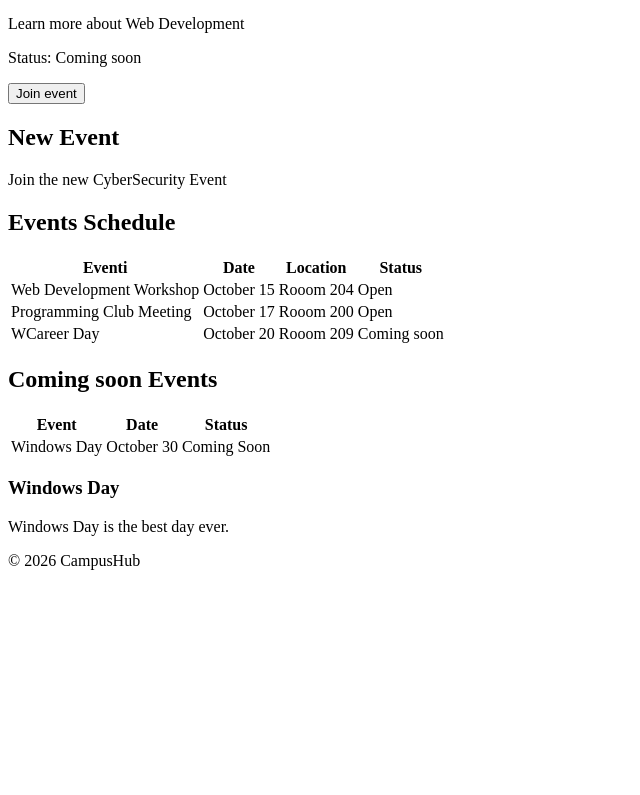
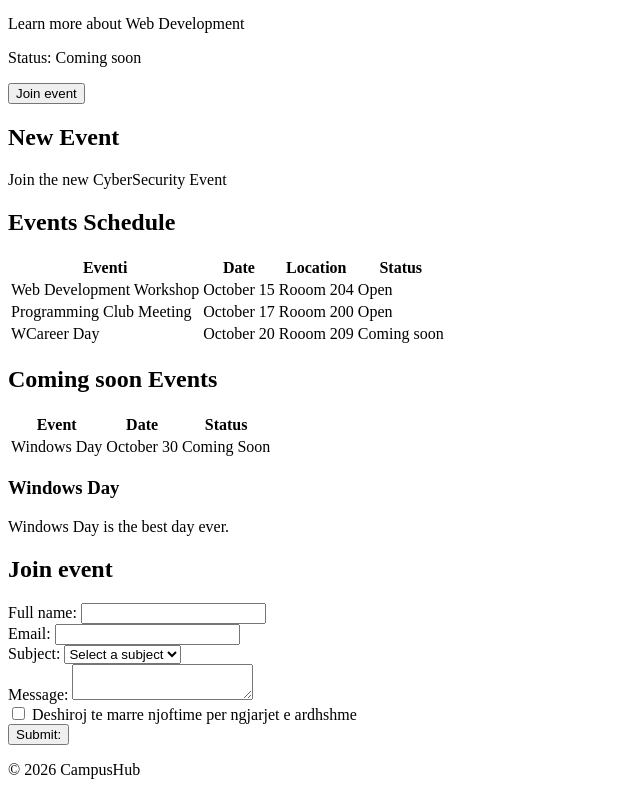
Before and after one commit to drilonkrivaqa/CampusHub-1b, a plain HTML site: page eventet.html in a window 1280 px wide. Shown: the part 487-1282 px from the top of the page, without its empty margins (0-640 px from the left). Before the commit the page ends 1073 px from the top, so only its background shows below. Drawn offline with Linux system fonts and the light colour scheme.

Commit message:
events.html update with form

```diff
--- a/eventet.html
+++ b/eventet.html
@@ -109,6 +109,38 @@
                 <p>Windows Day is the best day ever.</p>
             </article>
         </section>
+
+        <section>
+            <h2>Join event</h2>
+            <form>
+                <div>
+                    <label for="name">Full name:</label>
+                    <input type="text" name="name" id="name" required minlength="3">
+                </div>
+                <div>
+                    <label for="email">Email:</label>
+                    <input type="email" name="email" id="email" required>
+                </div>
+                <div>
+                    <label for="subject">Subject:</label>
+                    <select name="subject" id="subject">
+                        <option value="">Select a subject</option>
+                        <option value="events">Events</option>
+                        <option value="clubs">Clubs</option>
+                        <option value="other">Other</option>
+                    </select>
+                    <div>
+                        <label for="message">Message: </label>
+                        <textarea name="message" id="message" required minlength="10"></textarea>
+                    </div>
+                    <input type="checkbox" id="updates" name="updates">
+                    <label for="updates">Deshiroj te marre njoftime per ngjarjet e ardhshme</label>
+                    <div>
+                        <button type="submit">Submit: </button>
+                    </div>
+                </div>
+            </form>
+        </section>
     </main>
 
     <footer>
```
Also changed, not shown: index.html (+1 -1 lines).
